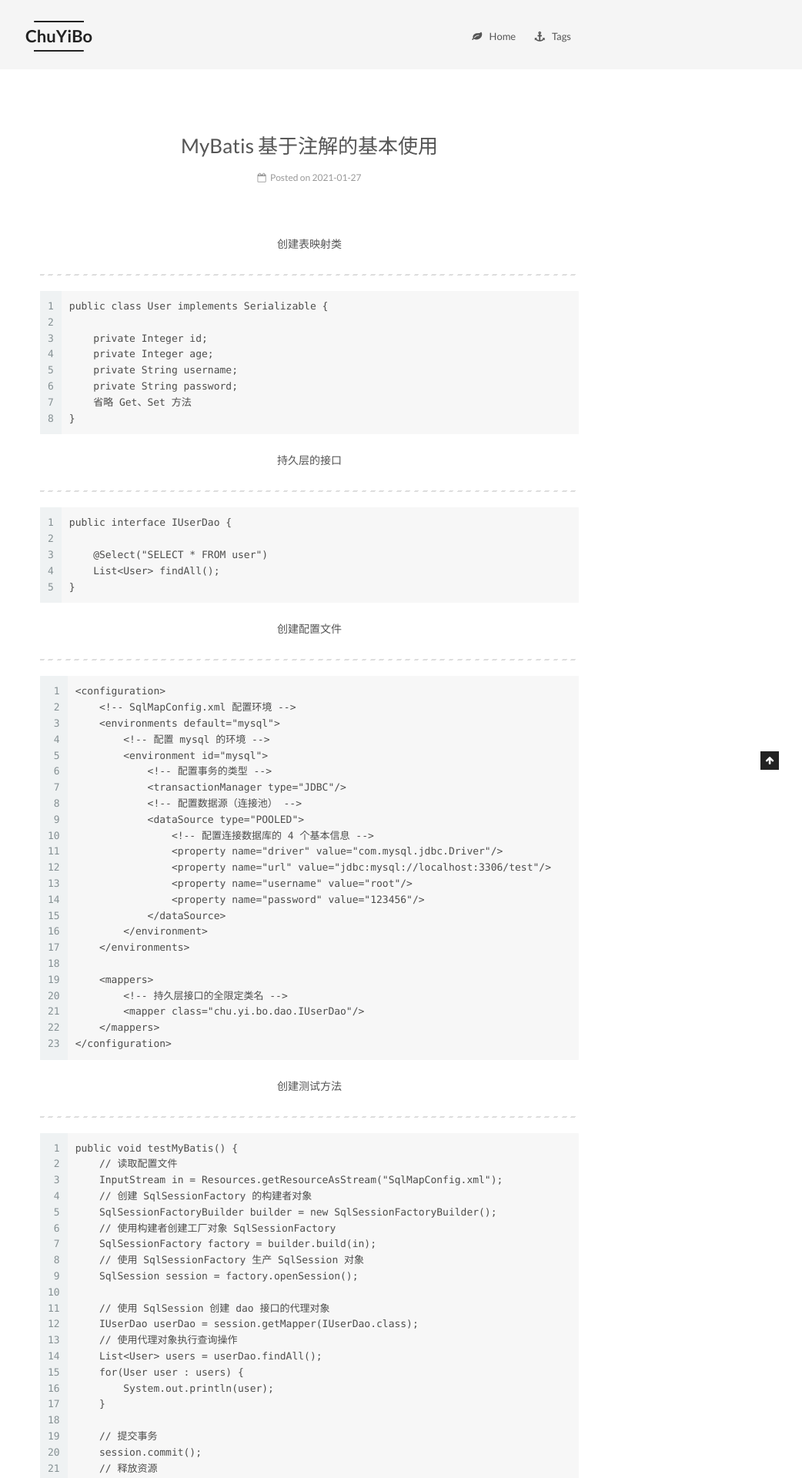
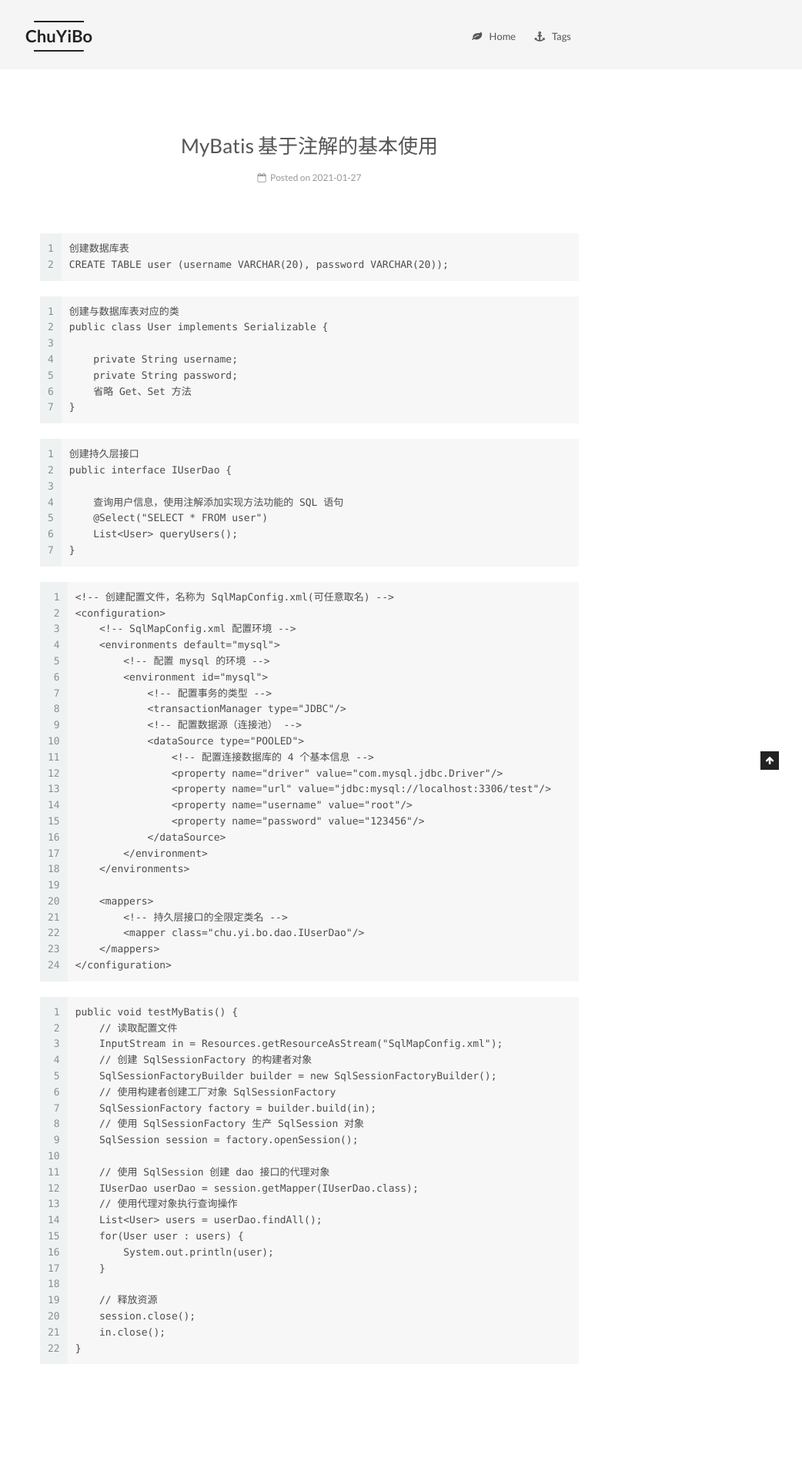
Before and after one commit to chuyibo/chuyibo.github.io, a Jekyll site: the page built from _posts/2021-01-27-MyBatis 学习笔记02.md, in a window 1280 px wide. Shown: the top 1920 px of the page at 77% size, without its empty margins (238-1280 px from the left). Built offline with Jekyll 4.4.1, drawn with Linux system fonts in a browser that asks for light colours; some of the changed text lies outside the part shown.

Commit message:
2021/02/13

````diff
--- a/_posts/2021-01-27-MyBatis 学习笔记02.md
+++ b/_posts/2021-01-27-MyBatis 学习笔记02.md
@@ -2,43 +2,38 @@
 title: MyBatis 基于注解的基本使用
 indextitle: MyBatis 学习笔记(二)
 date: 2021-01-27 23:30:09
-description: MyBatis 基于注解的基本使用示例。创建数据库表对应的类，创建持久层接口，在持久层接口的方法上使用注解标注对应的 SQL 语句。
+description: MyBatis 基于注解的基本使用示例。创建数据库表对应的类，创建持久层接口，在持久层接口的方法上使用注解标注对应的 SQL 语句，SQL 语句就是对接口方法的实现。
 tags:
 - MyBatis
 ---
 
-<p align="center">创建表映射类</p>
-
-----
+```
+创建数据库表
+CREATE TABLE user (username VARCHAR(20), password VARCHAR(20));
+```
 
 ```
+创建与数据库表对应的类
 public class User implements Serializable {
 
-    private Integer id;
-    private Integer age;
     private String username;
     private String password;
     省略 Get、Set 方法
 }
 ```
 
-<p align="center">持久层的接口</p>
-
-----
-
 ```
+创建持久层接口
 public interface IUserDao {
 
+    查询用户信息，使用注解添加实现方法功能的 SQL 语句
     @Select("SELECT * FROM user")
-    List<User> findAll();
+    List<User> queryUsers();
 }
 ```
 
-<p align="center">创建配置文件</p>
-
-----
-
 ```
+<!-- 创建配置文件，名称为 SqlMapConfig.xml(可任意取名) -->
 <configuration>
     <!-- SqlMapConfig.xml 配置环境 -->
     <environments default="mysql">
@@ -64,10 +59,6 @@ public interface IUserDao {
 </configuration>
 ```
 
-<p align="center">创建测试方法</p>
-
-----
-
 ```
 public void testMyBatis() {
     // 读取配置文件
@@ -87,34 +78,8 @@ public void testMyBatis() {
         System.out.println(user);
     }
 
-    // 提交事务
-    session.commit();
     // 释放资源
     session.close();
     in.close();
 }
 ```
-
-<p align="center">数据表和依赖</p>
-
-----
-
-```
-CREATE TABLE user (id INT, age INT, username VARCHAR(20), password VARCHAR(20));
-```
-
-```
-<dependency>
-     <groupId>org.mybatis</groupId>
-     <artifactId>mybatis</artifactId>
-     <version>3.4.5</version>
-</dependency>
-```
-
-```
-<dependency>
-     <groupId>mysql</groupId>
-     <artifactId>mysql-connector-java</artifactId>
-     <version>5.1.6</version>
-</dependency>
-```
````
